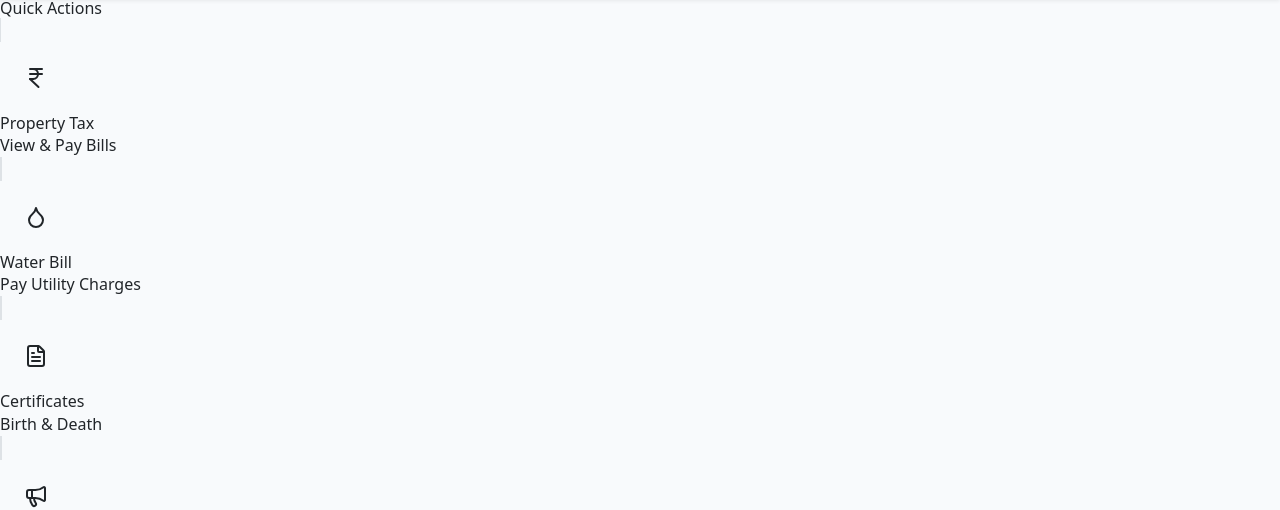
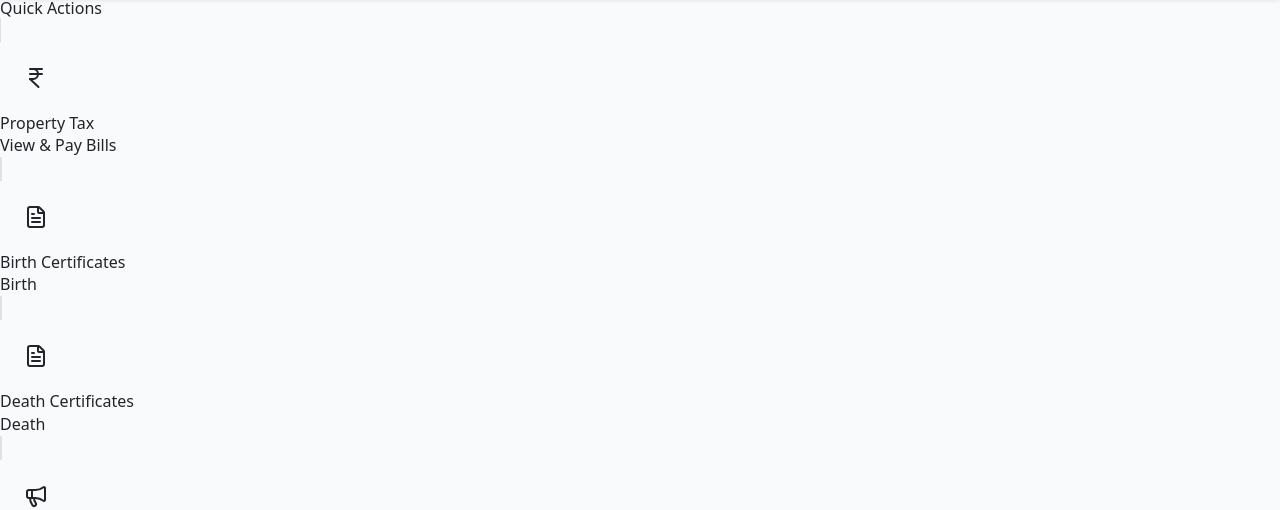
Before and after one commit to iSmart-SK/MunicipalCorp, a React (Vite) app in the folder client/: page /citizen/dashboard in a window 1280 px wide. Shown: the part 1180-1690 px from the top of the page. Built offline with nearby package versions, Linux system fonts and the light colour scheme; no server answers; data requests are answered from the project's data file; sample sign-in values are in the browser's storage.

Commit message:
added Property in recent activity and fixed citizen dashboard

```diff
--- a/client/src/pages/citizen/CitizenDashboard.jsx
+++ b/client/src/pages/citizen/CitizenDashboard.jsx
@@ -52,7 +52,7 @@ const CitizenDashboard = () => {
         // Fetch Data Parallelly
         // Note: In real app, filtering happens on backend. Here we filter client-side for mock.
         const [props, water, birth, death, grievances] = await Promise.all([
-          axios.get("http://localhost:8080/properties"), // Filter by user.id in real app
+          axios.get(`http://localhost:9090/properties/citizen/${userId}`), // Filter by user.id in real app
           axios.get("http://localhost:8080/water_connections"),
           axios.get(
             `http://localhost:9090/certificateController/birth/${userId}`
@@ -68,18 +68,18 @@ const CitizenDashboard = () => {
           (acc, curr) => acc + (Number(curr.taxDue) || 0),
           0
         );
-        const waterTax = water.data.reduce(
-          (acc, curr) =>
-            acc + (curr.status === "UNPAID" ? Number(curr.billAmount) : 0),
-          0
-        );
+        // const waterTax = water.data.reduce(
+        //   (acc, curr) =>
+        //     acc + (curr.status === "UNPAID" ? Number(curr.billAmount) : 0),
+        //   0
+        // );
         const activeAppsCount =
           birth.data.filter((a) => a.status === "PENDING").length +
           death.data.filter((a) => a.status === "PENDING").length;
 
         setStats({
           propertyDue: propTax,
-          waterDue: waterTax,
+          //waterDue: waterTax,
           activeApps: activeAppsCount,
           pendingGrievances: grievances.data.filter(
             (g) => g.status === "PENDING"
@@ -90,22 +90,31 @@ const CitizenDashboard = () => {
         const activity = [
           ...birth.data.map((i) => ({
             type: "Birth Cert",
+            name: i.personName,
             date: i.appliedDate,
             status: i.status,
           })),
           ...death.data.map((i) => ({
             type: "Death Cert",
+            name: i.personName,
             date: i.appliedDate,
             status: i.status,
           })),
           ...grievances.data.map((i) => ({
             type: "Grievance",
-            date: i.lastUpdated,
+            complain: i.complaint,
+            date: i.createdOn,
+            status: i.status,
+          })),
+          ...props.data.map((i) => ({
+            type: "Property",
+            propType: i.propertyType,
+            date: i.createdOn,
             status: i.status,
           })),
         ]
           .sort((a, b) => new Date(b.date) - new Date(a.date))
-          .slice(0, 10); // Top 3
+          .slice(0, 20); // Top 3
 
         setRecentActivity(activity);
       } catch (error) {
@@ -249,7 +258,7 @@ const CitizenDashboard = () => {
                 </div>
               </Link>
 
-              <Link
+              {/* <Link
                 to="/citizen/water-bill"
                 className="group bg-white p-6 rounded-xl border border-gray-200 hover:border-blue-500 hover:shadow-lg transition flex items-center space-x-4"
               >
@@ -262,10 +271,9 @@ const CitizenDashboard = () => {
                   </h4>
                   <p className="text-xs text-gray-500">Pay Utility Charges</p>
                 </div>
-              </Link>
-
+              </Link> */}
               <Link
-                to="/citizen/apply"
+                to="/citizen/apply/birth"
                 className="group bg-white p-6 rounded-xl border border-gray-200 hover:border-blue-500 hover:shadow-lg transition flex items-center space-x-4"
               >
                 <div className="bg-green-100 p-4 rounded-full text-green-600 group-hover:bg-green-600 group-hover:text-white transition">
@@ -273,9 +281,24 @@ const CitizenDashboard = () => {
                 </div>
                 <div>
                   <h4 className="font-bold text-gray-800 group-hover:text-green-600">
-                    Certificates
+                    Birth Certificates
                   </h4>
-                  <p className="text-xs text-gray-500">Birth & Death</p>
+                  <p className="text-xs text-gray-500">Birth</p>
+                </div>
+              </Link>
+
+              <Link
+                to="/citizen/apply/death"
+                className="group bg-white p-6 rounded-xl border border-gray-200 hover:border-blue-500 hover:shadow-lg transition flex items-center space-x-4"
+              >
+                <div className="bg-green-100 p-4 rounded-full text-green-600 group-hover:bg-green-600 group-hover:text-white transition">
+                  <FileText className="w-6 h-6" />
+                </div>
+                <div>
+                  <h4 className="font-bold text-gray-800 group-hover:text-green-600">
+                    Death Certificates
+                  </h4>
+                  <p className="text-xs text-gray-500">Death</p>
                 </div>
               </Link>
 
@@ -299,7 +322,7 @@ const CitizenDashboard = () => {
           {/* Right: Recent Activity Feed (1 col) */}
           <div className="bg-white rounded-2xl shadow-sm border border-gray-100 p-6">
             <div className="flex justify-between items-center mb-6">
-              <h2 className="text-lg font-bold text-gray-800">
+              <h2 className="text-lg font-bold text-gray-700">
                 Recent Activity
               </h2>
               <Link
@@ -339,6 +362,20 @@ const CitizenDashboard = () => {
                         <p className="text-sm font-bold text-gray-800">
                           {item.type}
                         </p>
+                        {(item.type === "Birth Cert" ||
+                          item.type === "Death Cert") && (
+                          <p className="text-xs text-gray-500">{item.name}</p>
+                        )}
+                        {item.type === "Grievance" && (
+                          <p className="text-xs text-gray-500">
+                            {item.complain}
+                          </p>
+                        )}
+                        {item.type === "Property" && (
+                          <p className="text-xs text-gray-500">
+                            {item.propType}
+                          </p>
+                        )}
                         <p className="text-xs text-gray-500">{item.date}</p>
                         <span
                           className={`text-[10px] uppercase font-bold px-2 py-0.5 rounded ${
--- a/client/src/pages/citizen/Services.jsx
+++ b/client/src/pages/citizen/Services.jsx
@@ -16,7 +16,8 @@ const Services = () => {
           Select a service to start your application.
         </p>
 
-        <div className="grid grid-cols-1 md:grid-cols-2 lg:grid-cols-3 gap-6">
+        {/* <div className="grid grid-cols-1 md:grid-cols-2 lg:grid-cols-3 gap-6"> */}
+        <div className="grid grid-cols-1 md:grid-cols-2 gap-6">
           {/* Service 1: Birth Certificate */}
           <div className="bg-white p-6 rounded-xl shadow-sm border hover:shadow-md transition group">
             <div className="w-12 h-12 bg-blue-100 rounded-full flex items-center justify-center text-blue-600 mb-4 group-hover:scale-110 transition">
@@ -56,11 +57,11 @@ const Services = () => {
           </div>
 
           {/* Service 3: Water Bill */}
-          <div className="bg-white p-6 rounded-xl shadow-sm border hover:shadow-md transition group">
+          {/* <div className="bg-white p-6 rounded-xl shadow-sm border hover:shadow-md transition group">
             <div className="w-12 h-12 bg-blue-100 rounded-full flex items-center justify-center text-blue-600 mb-4 group-hover:scale-110 transition">
               <Droplet className="w-6 h-6" />{" "}
               {/* Import Droplet from lucide-react */}
-            </div>
+          {/* </div>
             <h3 className="text-lg font-bold text-gray-800">Water Bill</h3>
             <p className="text-sm text-gray-500 mb-4 mt-2">
               Pay your municipal water connection charges online.
@@ -70,8 +71,8 @@ const Services = () => {
               className="text-blue-600 font-medium flex items-center hover:underline"
             >
               Pay Now <ArrowRight className="w-4 h-4 ml-1" />
-            </Link>
-          </div>
+            </Link> }
+          </div> */}
         </div>
       </div>
     </div>
```
